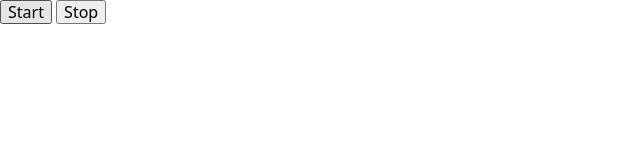
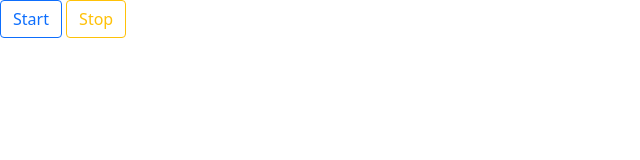
Before and after one commit to nazarii-lozynskyi/goit-js-hw-11-color-switch, a website built with Parcel: page src/index.html in a window 1280 px wide. Shown: the whole page, without its empty margins (0-640 px from the left). Built offline with nearby package versions, Linux system fonts and the light colour scheme.

Commit message:
Update index.html

```diff
--- a/src/index.html
+++ b/src/index.html
@@ -10,11 +10,37 @@
       integrity="sha512-ISS7cAi1PEhQ8jnbJpJZMd29NlhNj4AWYyLOSp2CE/CsHxTCu+r+t0D2yoJudVrd0/8fTVPUVDzY5Tvli75u/g=="
       crossorigin="anonymous"
     />
+    <link
+      href="https://cdn.jsdelivr.net/npm/bootstrap@5.0.2/dist/css/bootstrap.min.css"
+      rel="stylesheet"
+      integrity="sha384-EVSTQN3/azprG1Anm3QDgpJLIm9Nao0Yz1ztcQTwFspd3yD65VohhpuuCOmLASjC"
+      crossorigin="anonymous"
+    />
+    <link rel="stylesheet" href="./style/style.css" />
   </head>
 
   <body>
-    <button type="button" data-action="start">Start</button>
-    <button type="button" data-action="stop">Stop</button>
+    <div class="actions">
+      <button
+        type="button"
+        class="btn btn-outline-primary timer-btn"
+        data-action-start
+        data-action="start"
+      >
+        Start
+      </button>
+
+      <button
+        type="button"
+        class="btn btn-outline-warning timer-btn"
+        data-action-stop
+        data-action="stop"
+      >
+        Stop
+      </button>
+    </div>
+    <!-- <button type="button" data-action="start">Start</button>
+    <button type="button" data-action="stop">Stop</button> -->
 
     <script src="./js/index.js"></script>
   </body>
```
